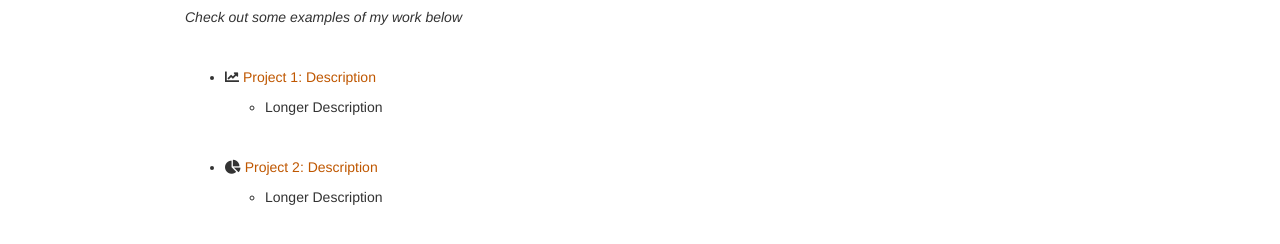
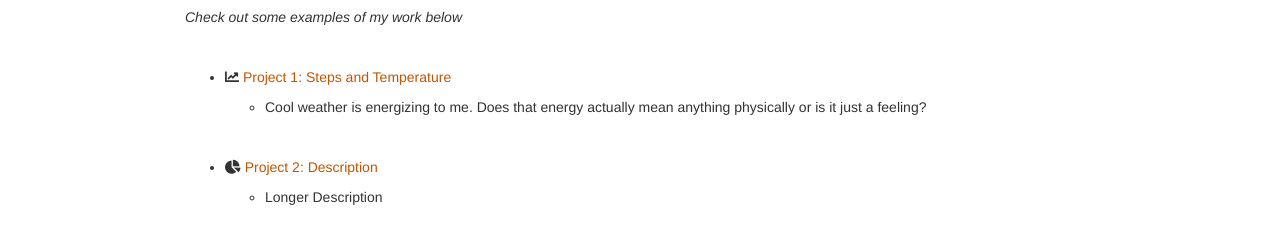
Before and after one commit to CLafuente1983/CLafuente1983.github.io, a plain HTML site: page portfolio.html in a window 1280 px wide. Shown: the part 116-360 px from the top of the page. Drawn offline with nearby package versions, Linux system fonts and the light colour scheme; some packages are replaced by stand-ins of ours.

Commit message:
fix for portfoliod

```diff
--- a/portfolio.html
+++ b/portfolio.html
@@ -327,9 +327,9 @@ $(document).ready(function () {
 <p><em>Check out some examples of my work below</em></p>
 <p><br></p>
 <ul>
-<li><p><i class="fa fa-chart-line"> </i> <a href="https://CLafuente1983.github.io/project1">Project 1: Description</a></p>
+<li><p><i class="fa fa-chart-line"> </i> <a href="https://CLafuente1983.github.io/project1">Project 1: Steps and Temperature</a></p>
 <ul>
-<li>Longer Description</li>
+<li>Cool weather is energizing to me. Does that energy actually mean anything physically or is it just a feeling?</li>
 </ul></li>
 </ul>
 <p><br></p>
```
Also changed, not shown: index.html (+2 -2 lines).
